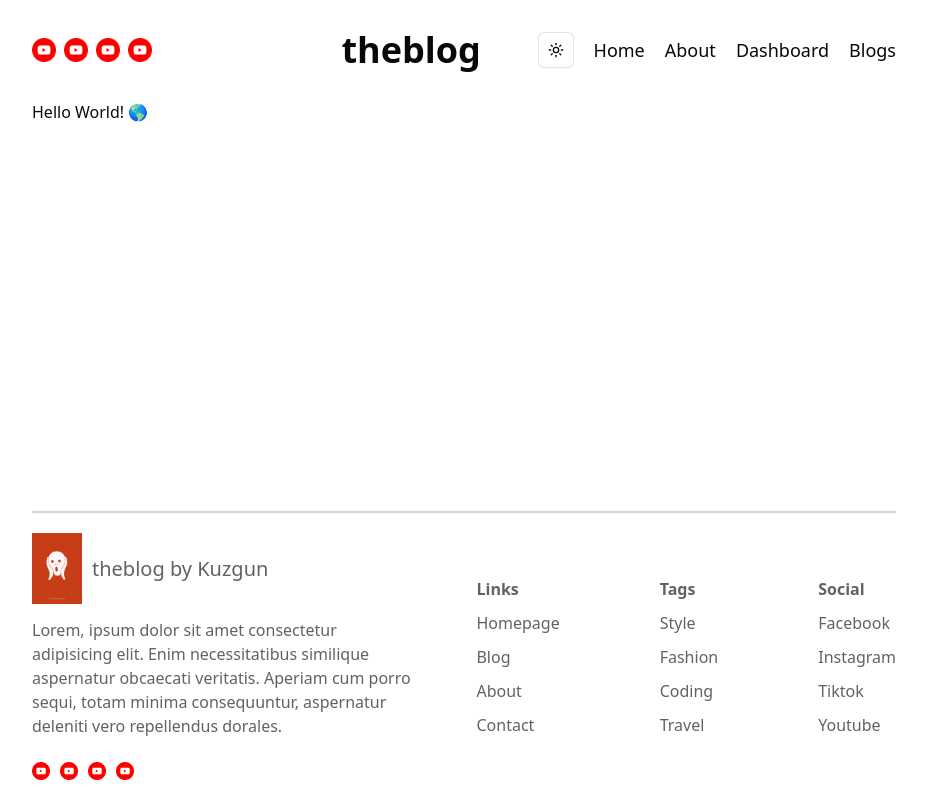
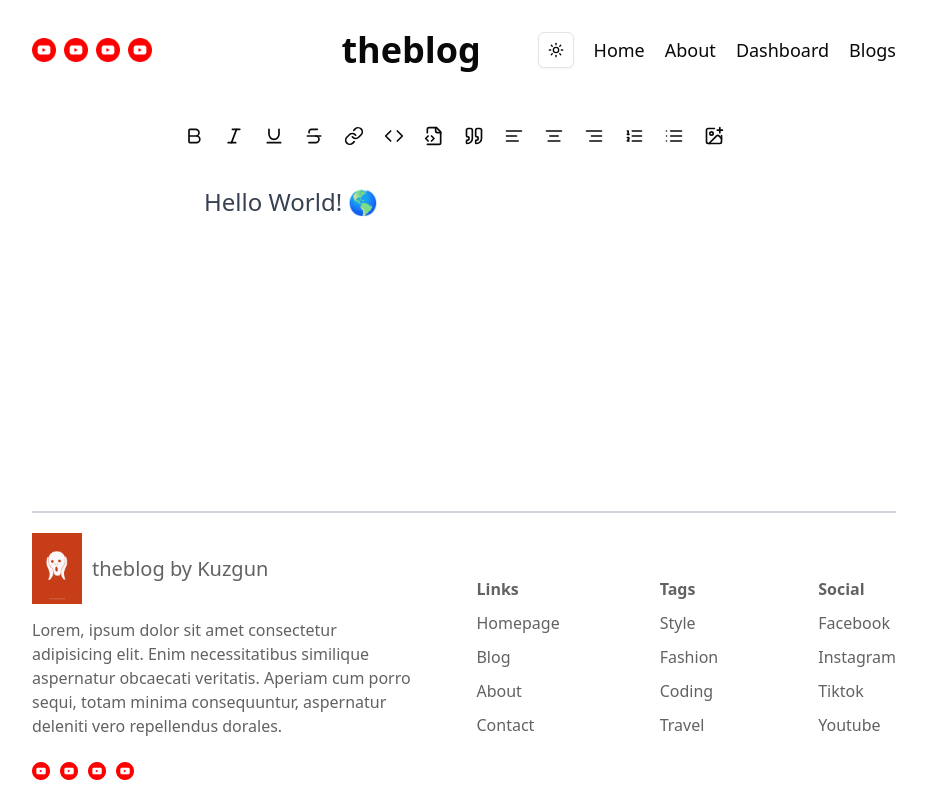
Before and after one commit to tunahankuzgun/law-website, a Next.js app: page /dashboard in a window 1280 px wide. Shown: the whole page, without its empty margins (176-1102 px from the left). Built offline with nearby package versions, Linux system fonts and the light colour scheme.

Commit message:
Add text editor tools

```diff
--- a/app/(admin)/admin/page.tsx
+++ b/app/(admin)/admin/page.tsx
@@ -3,7 +3,6 @@ import { ModeToggle } from "@/app/components/ModeToggle";
 import SignOut from "@/app/components/SignOut";
 import { LoginForm } from "@/components/ui/login-form";
 import { auth } from "@/lib/auth";
-import React from "react";
 
 const Admin = async () => {
   const session = await auth();
@@ -18,7 +17,7 @@ const Admin = async () => {
       <div className="flex flex-col items-center justify-center h-screen bg-background">
         <ModeToggle />
         {session && <CreateUser />}
-        <h1 className="text-white mb-10 text-4xl">
+        <h1 className="mb-10 text-4xl">
           Hello {session ? session?.user?.email?.split("@")[0] : "Guest"}
         </h1>
         {!session && <LoginForm />}
--- a/app/(root)/about/page.tsx
+++ b/app/(root)/about/page.tsx
@@ -1,5 +1,3 @@
-import React from "react";
-
 const About = () => {
   return (
     <main>
--- a/app/(root)/dashboard/page.tsx
+++ b/app/(root)/dashboard/page.tsx
@@ -2,7 +2,7 @@ import Tiptap from "@/app/components/TipTap";
 
 const Dashboard = () => {
   return (
-    <main>
+    <main className="max-w-3xl mx-auto p-4">
       <Tiptap />
     </main>
   );
--- a/app/components/BlogList.tsx
+++ b/app/components/BlogList.tsx
@@ -1,6 +1,5 @@
 import prisma from "@/lib/db";
 import Link from "next/link";
-import React from "react";
 
 const BlogList = async () => {
   const blogs = await prisma.blog.findMany();
--- a/app/components/Footer.tsx
+++ b/app/components/Footer.tsx
@@ -1,4 +1,3 @@
-import React from "react";
 import Image from "next/image";
 import Link from "next/link";
 
--- a/app/components/TipTap.tsx
+++ b/app/components/TipTap.tsx
@@ -5,15 +5,29 @@ import Document from "@tiptap/extension-document";
 import Paragraph from "@tiptap/extension-paragraph";
 import Text from "@tiptap/extension-text";
 import Bold from "@tiptap/extension-bold";
+import Tools from "./Tools";
 
 const Tiptap = () => {
+  const extensions = [Document, Paragraph, Text, Bold];
+
   const editor = useEditor({
-    extensions: [Document, Paragraph, Text, Bold],
+    extensions,
+    editorProps: {
+      attributes: {
+        class:
+          "prose prose-sm  lg:prose-lg xl:prose-2xl m-5 focus:outline-none",
+      },
+    },
     immediatelyRender: false,
     content: "<p>Hello World! 🌎️</p>",
   });
 
-  return <EditorContent editor={editor} />;
+  return (
+    <div className="">
+      <Tools />
+      <EditorContent editor={editor} />
+    </div>
+  );
 };
 
 export default Tiptap;
--- /dev/null
+++ b/app/components/Tools.tsx
@@ -0,0 +1,92 @@
+import {
+  AlignCenter,
+  AlignLeft,
+  AlignRight,
+  Bold,
+  Code,
+  FileCode2,
+  ImagePlus,
+  Italic,
+  Link,
+  List,
+  ListOrdered,
+  Quote,
+  Strikethrough,
+  Underline,
+} from "lucide-react";
+
+const Tools = () => {
+  const tools = [
+    {
+      task: "bold",
+      icon: <Bold size={20} />,
+    },
+    {
+      task: "italic",
+      icon: <Italic size={20} />,
+    },
+    {
+      task: "underline",
+      icon: <Underline size={20} />,
+    },
+    {
+      task: "strikethrough",
+      icon: <Strikethrough size={20} />,
+    },
+    {
+      task: "link",
+      icon: <Link size={20} />,
+    },
+    {
+      task: "code",
+      icon: <Code size={20} />,
+    },
+    {
+      task: "codeBlock",
+      icon: <FileCode2 size={20} />,
+    },
+    {
+      task: "quote",
+      icon: <Quote size={20} />,
+    },
+    {
+      task: "left",
+      icon: <AlignLeft size={20} />,
+    },
+    {
+      task: "center",
+      icon: <AlignCenter size={20} />,
+    },
+    {
+      task: "right",
+      icon: <AlignRight size={20} />,
+    },
+    {
+      task: "orderedList",
+      icon: <ListOrdered size={20} />,
+    },
+    {
+      task: "bulletList",
+      icon: <List size={20} />,
+    },
+    {
+      task: "image",
+      icon: <ImagePlus size={20} />,
+    },
+  ];
+
+  return (
+    <>
+      {tools.map((tool) => (
+        <button
+          key={tool.task}
+          className="items-center justify-center w-10 h-10 rounded-md"
+        >
+          {tool.icon}
+        </button>
+      ))}
+    </>
+  );
+};
+
+export default Tools;
--- a/package.json
+++ b/package.json
@@ -18,6 +18,7 @@
     "@radix-ui/react-dropdown-menu": "^2.1.4",
     "@radix-ui/react-label": "^2.1.1",
     "@radix-ui/react-slot": "^1.1.1",
+    "@tailwindcss/typography": "^0.5.16",
     "@tiptap/pm": "^2.11.3",
     "@tiptap/react": "^2.11.3",
     "@tiptap/starter-kit": "^2.11.3",
--- a/tailwind.config.ts
+++ b/tailwind.config.ts
@@ -59,5 +59,5 @@ export default {
       },
     },
   },
-  plugins: [require("tailwindcss-animate")],
+  plugins: [require("tailwindcss-animate"), require("@tailwindcss/typography")],
 } satisfies Config;
```
Also changed, not shown: 1 other file (tests, documents, lock files or other folders).
